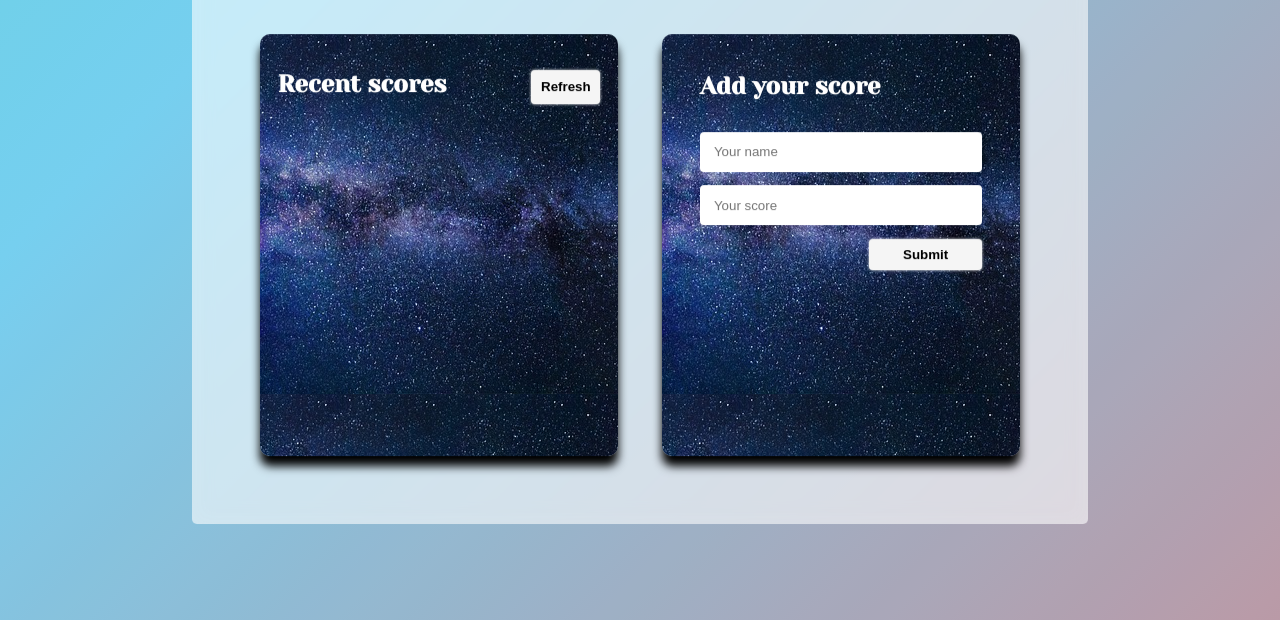
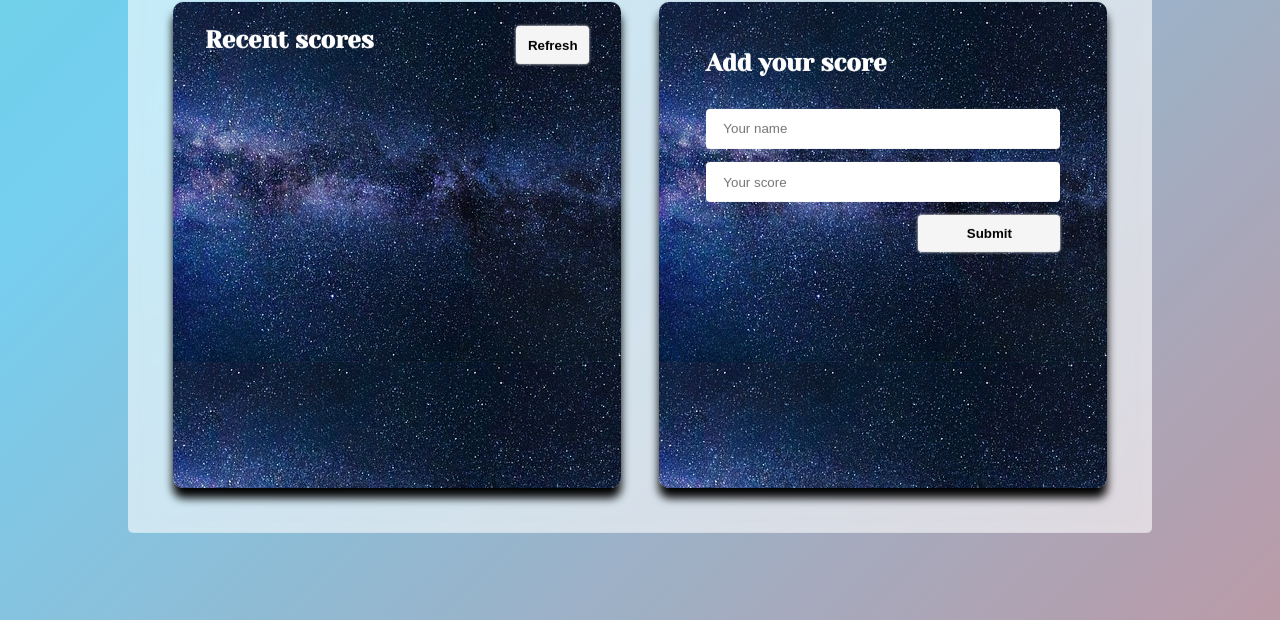
Before and after one commit to c00p75/Leaderboard, a website built with webpack: page src/index.html in a window 1280 px wide. Shown: the part 180-800 px from the top of the page. Built offline with nearby package versions, Linux system fonts and the light colour scheme; no server answers.

Commit message:
Add styling to website

```diff
--- a/src/style.css
+++ b/src/style.css
@@ -8,11 +8,26 @@
 ::-webkit-scrollbar {
   width: 10px;
   background-color: rgb(255, 255, 255);
+  border-bottom-right-radius: 5px;
 }
 
 ::-webkit-scrollbar-thumb {
   background: linear-gradient(rgba(77, 6, 243, 0.5), rgba(180, 19, 19, 0.5));
   border-radius: 10px;
+}
+
+main {
+  position: fixed;
+  z-index: 1;
+  width: 80vw;
+  top: 50%;
+  left: 50%;
+  transform: translate(-50%, -50%);
+  border-radius: 5px;
+  padding: 2%;
+  background-color: rgba(255, 255, 255, 0.623);
+  backdrop-filter: blur(10px);
+  font-family: 'Poppins', sans-serif;
 }
 
 #overlay {
@@ -40,20 +55,6 @@
   }
 }
 
-main {
-  position: fixed;
-  z-index: 1;
-  width: 70vw;
-  top: 50%;
-  left: 50%;
-  transform: translate(-50%, -50%);
-  border-radius: 5px;
-  padding: 2% 2%;
-  background-color: rgba(255, 255, 255, 0.623);
-  backdrop-filter: blur(10px);
-  font-family: 'Poppins', sans-serif;
-}
-
 form {
   display: flex;
   flex-direction: column;
@@ -70,7 +71,7 @@ h2 {
 }
 
 .container {
-  width: 28vw;
+  width: 35vw;
   backdrop-filter: blur(10px);
   background-color: rgba(255, 255, 255, 0.8);
   border-radius: 10px;
@@ -83,8 +84,8 @@ h2 {
 }
 
 #board {
-  margin-top: 2em;
-  height: 40vh;
+  margin-top: 1.5em;
+  height: 50vh;
   overflow: auto;
   scrollbar-width: thin;
   border-bottom-left-radius: 5px;
@@ -105,13 +106,13 @@ h2 {
 #score-container {
   display: flex;
   justify-content: space-between;
-  padding: 5%;
+  padding: 2%;
 }
 
 #score-heading {
   display: flex;
   justify-content: space-between;
-  padding: 10% 5% 0;
+  padding: 1.5em 2em 0;
 }
 
 button {
```
Also changed, not shown: src/Images/bg1.jpg (added), src/Images/pexels-pixabay-163064.jpg (deleted).
